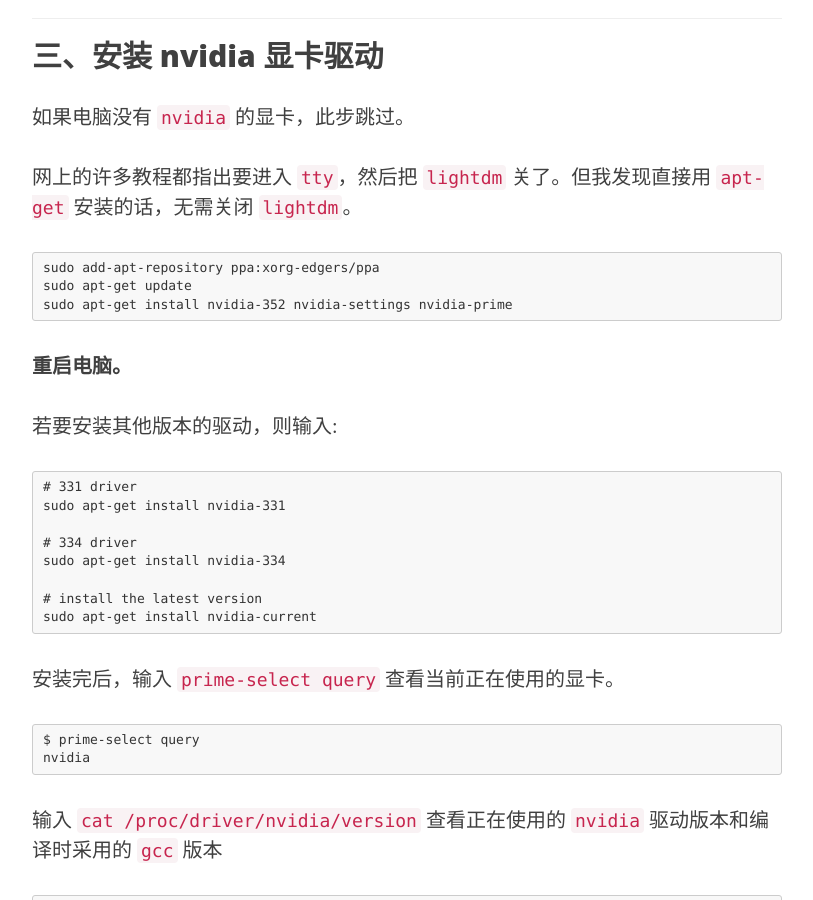
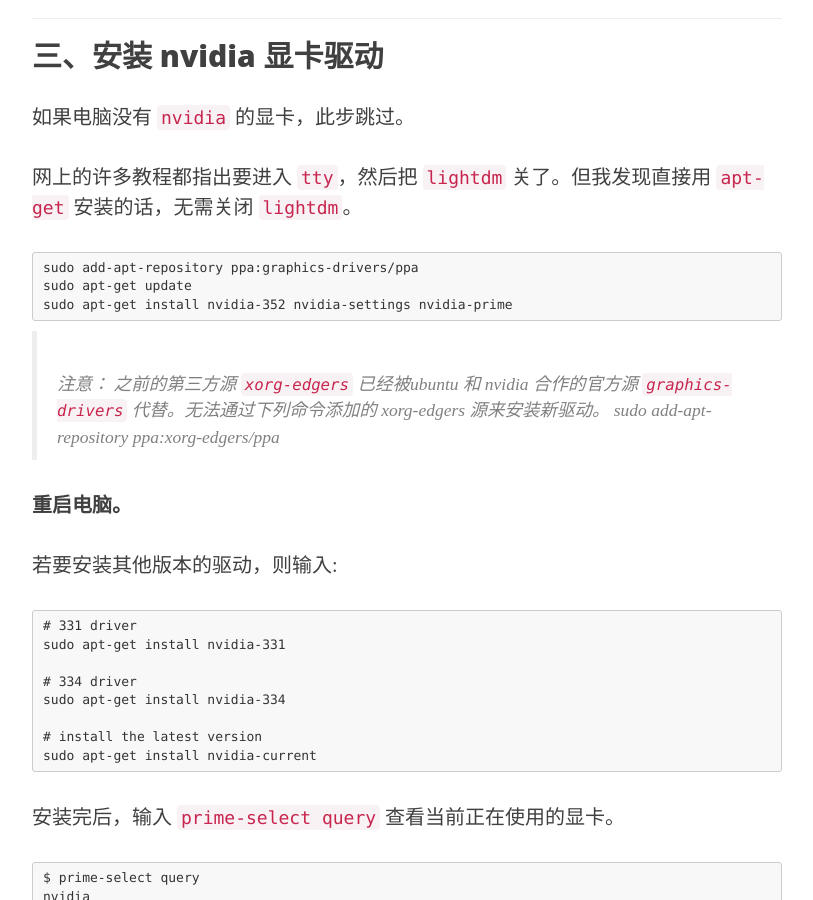
Before and after one commit to Coldmooon/coldmooon.github.io, a Jekyll site: the page built from _posts/2015-08-03-caffe_install.markdown, in a window 1280 px wide and 900 px high, scrolled down 2258 px. Shown: the whole window, without its empty margins (233-1046 px from the left). Built offline with Jekyll 4.4.1, drawn with Linux system fonts in a browser that asks for light colours; nearby versions of some CDN libraries; comment, search, counter and statistics services are not loaded; some of the changed text lies outside the part shown.

Commit message:
xorg-edgers to graphics-drivers; new blog: compile_caffe_cpp_in_IDE
org-edgers has been replaced with graphics-drivers;

a new blog is added, but unfinished.

````diff
--- a/_posts/2015-08-03-caffe_install.markdown
+++ b/_posts/2015-08-03-caffe_install.markdown
@@ -1,7 +1,7 @@
 ---
 layout:     post
 title:      "从零安装 Caffe"
-subtitle:   "Install Caffe in Ubuntu 14.04 from scratch"
+subtitle:   "Install Caffe in Ubuntu 14.04 from Scratch"
 date:       2015-08-03 23:16:00
 author:     "Coldmooon"
 header-img: "img/home-bg.jpg"
@@ -73,10 +73,17 @@ MEX completed successfully.
 网上的许多教程都指出要进入 `tty`，然后把 `lightdm` 关了。但我发现直接用 `apt-get` 安装的话，无需关闭 `lightdm`。
 
 ```
-sudo add-apt-repository ppa:xorg-edgers/ppa
+sudo add-apt-repository ppa:graphics-drivers/ppa
 sudo apt-get update
 sudo apt-get install nvidia-352 nvidia-settings nvidia-prime
 ```
+
+> 注意：
+> 之前的第三方源 `xorg-edgers` 已经被ubuntu 和 nvidia 合作的官方源
+> `graphics-drivers` 代替。无法通过下列命令添加的 xorg-edgers 源来安装新驱动。
+> sudo add-apt-repository ppa:xorg-edgers/ppa
+
+
 **重启电脑。**
 
 若要安装其他版本的驱动，则输入:
--- a/_posts/2015-08-10-fans_control.markdown
+++ b/_posts/2015-08-10-fans_control.markdown
@@ -1,7 +1,7 @@
 ---
 layout:     post
 title:      "控制远程服务器上 Nvidia 显卡的风扇转速"
-subtitle:   "fan control of Nvidia video card over ssh"
+subtitle:   "Fan Control of Nvidia Video Card over SSH"
 date:       2015-08-10 15:03:00
 author:     "Coldmooon"
 header-img: "img/home-bg.jpg"
````
Also changed, not shown: _posts/2015-08-14-compile_caffe_cpp.markdown (added, +129 -0 lines), img/compile_caffe_cpp/compile_caffe_cpp_01.jpg (added), img/compile_caffe_cpp/compile_caffe_cpp_02.jpg (added), img/compile_caffe_cpp/compile_caffe_cpp_03.jpg (added), img/compile_caffe_cpp/compile_caffe_cpp_04.jpg (added), img/compile_caffe_cpp/compile_caffe_cpp_05.jpg (added), img/compile_caffe_cpp/compile_caffe_cpp_06.jpg (added).
